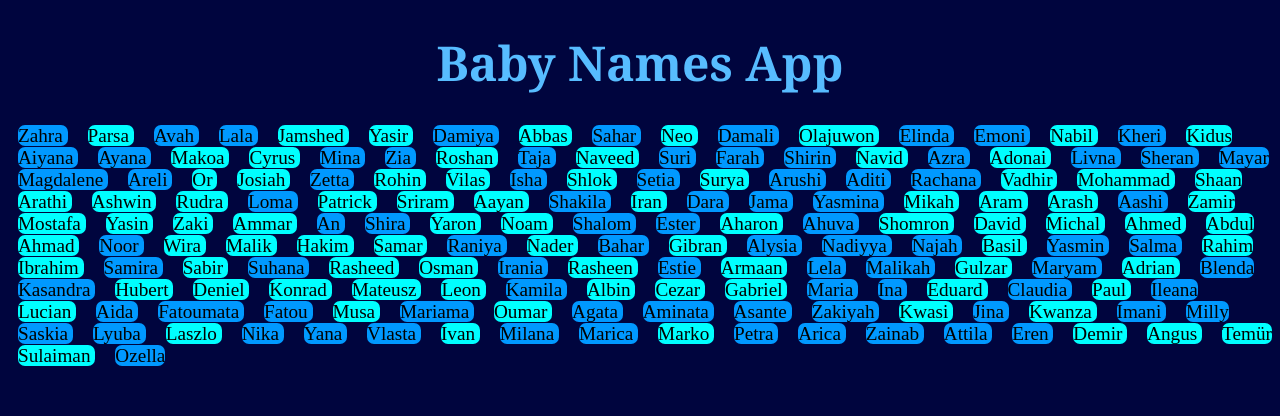
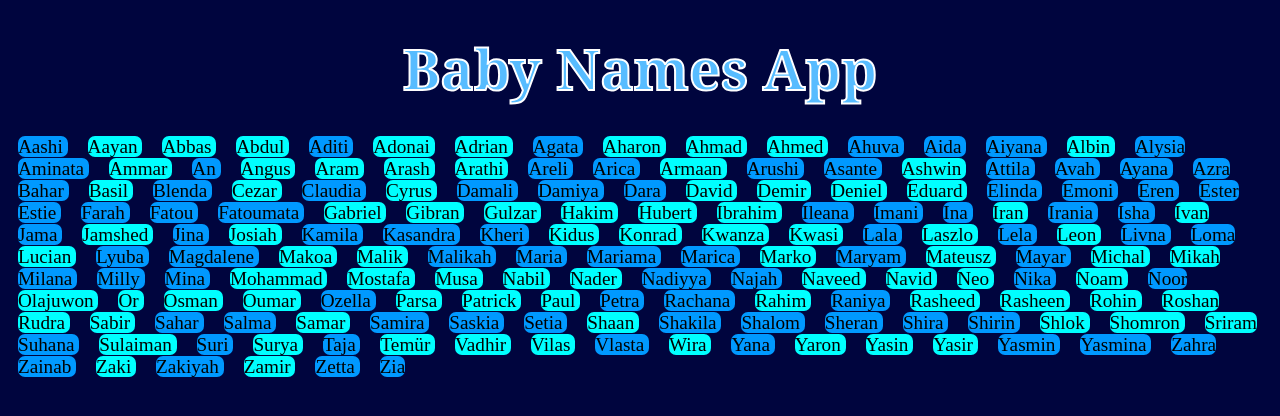
Before and after one commit to danivoro/baby-names-react-app, a React (Create React App) app: page / in a window 1280 px wide. Shown: the top 416 px of the page. Built offline with nearby package versions, Linux system fonts and the light colour scheme; the HTML template or start-up script is replaced by a standard one.

Commit message:
names sorted

```diff
--- a/src/App.css
+++ b/src/App.css
@@ -20,10 +20,12 @@ body {
   }
 
   p {
-    color:rgb(87, 188, 255);
+
     text-align: center;
     font-weight: bold;
-    font-size: 3rem;
+    font-size: 3.5rem;
     font-family: Cambria, Cochin, Georgia, Times, 'Times New Roman', serif;
     margin: 30px;
+    -webkit-text-stroke: 2px rgb(255, 255, 255);
+    -webkit-text-fill-color: rgb(87, 188, 255);
   }
--- a/src/App.tsx
+++ b/src/App.tsx
@@ -11,11 +11,24 @@ function App(): JSX.Element {
     }
   }
 
+  interface MyObject {
+    id: number;
+    name: string;
+    sex: string;
+  }
+
+  function sortObjectsByName(arr: MyObject[]): MyObject[] {
+    const sortedArr = [...arr];
+    sortedArr.sort((a, b) => a.name.localeCompare(b.name));
+    return sortedArr;
+  }
+
+
   return(
     <div>
       <p>Baby Names App</p>
 
-      {namesData.map((item, index) => (
+      {sortObjectsByName(namesData).map((item, index) => (
         <span className={classForNames(item.sex)} key={index}>{item.name} </span>
     ))
     }
```
